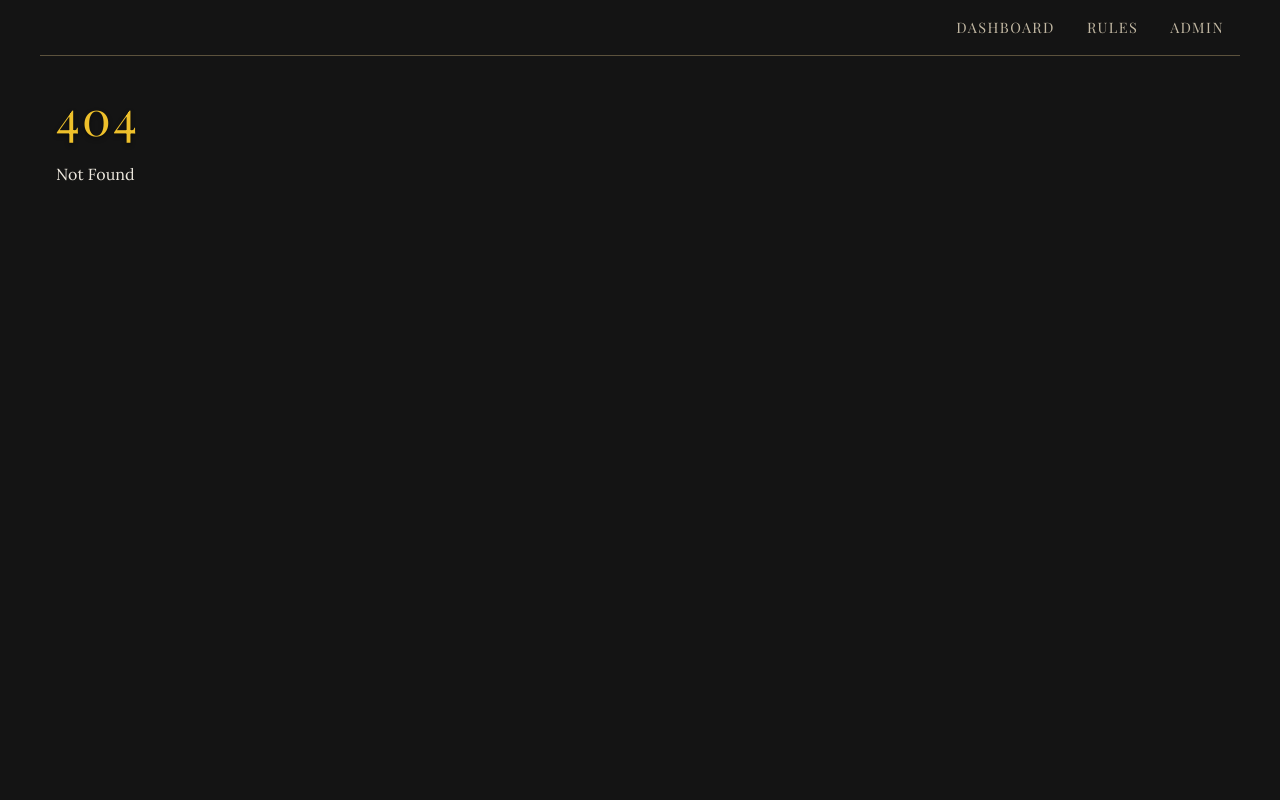
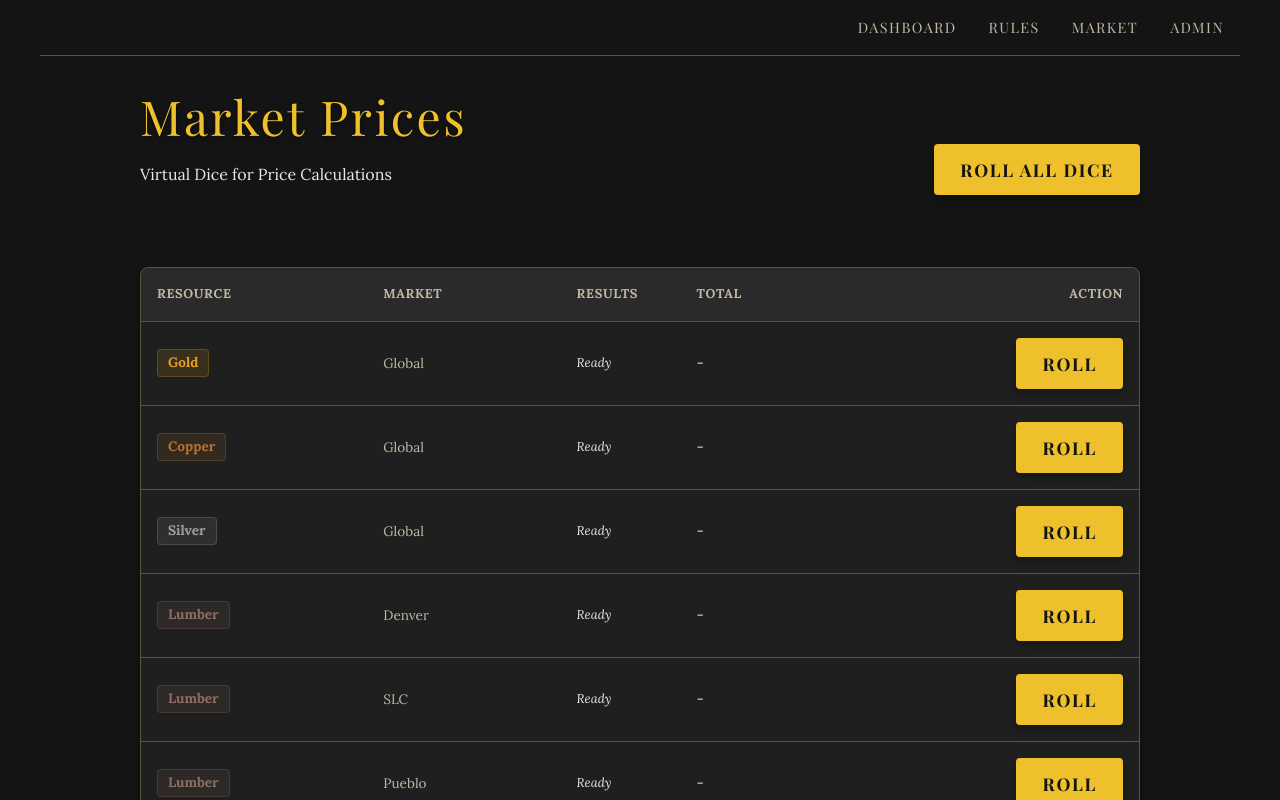
Before and after one commit to aciccarello/silverton, a SvelteKit app: page /market in a window 1280 px wide. Before the commit this address had no page. Shown: the top 800 px of the page. Built offline with nearby package versions, Linux system fonts and the light colour scheme; a web font is replaced by a local one.

Commit message:
add market roll section

```diff
--- a/src/routes/+layout.svelte
+++ b/src/routes/+layout.svelte
@@ -14,6 +14,7 @@
     <nav>
       <a href="/" class="nav-link">Dashboard</a>
       <a href="/rules" class="nav-link">Rules</a>
+      <a href="/market" class="nav-link">Market</a>
       <a href="/admin" class="nav-link">Admin</a>
     </nav>
   </header>
--- /dev/null
+++ b/src/routes/market/+page.svelte
@@ -0,0 +1,299 @@
+<script lang="ts">
+  import { onMount } from 'svelte';
+
+  // Market configurations
+  const markets = [
+    { name: 'Gold', subtitle: 'Global', dice: 1, color: '#e6a122' },
+    { name: 'Copper', subtitle: 'Global', dice: 1, color: '#b87333' },
+    { name: 'Silver', subtitle: 'Global', dice: 2, color: '#a0a0a0' },
+    { name: 'Lumber', subtitle: 'Denver', dice: 2, color: '#8d6e63' },
+    { name: 'Lumber', subtitle: 'SLC', dice: 2, color: '#8d6e63' },
+    { name: 'Lumber', subtitle: 'Pueblo', dice: 2, color: '#8d6e63' },
+    { name: 'Lumber', subtitle: 'Santa Fe', dice: 2, color: '#8d6e63' },
+    { name: 'Lumber', subtitle: 'El Paso', dice: 2, color: '#8d6e63' },
+    { name: 'Coal', subtitle: 'Denver', dice: 2, color: '#607d8b' },
+    { name: 'Coal', subtitle: 'SLC', dice: 2, color: '#607d8b' },
+    { name: 'Coal', subtitle: 'Pueblo', dice: 2, color: '#607d8b' },
+    { name: 'Coal', subtitle: 'Santa Fe', dice: 2, color: '#607d8b' },
+    { name: 'Coal', subtitle: 'El Paso', dice: 2, color: '#607d8b' }
+  ];
+
+  // State for rolls
+  let marketRolls = $state(markets.map(() => ({
+    results: [] as number[],
+    isRolling: false,
+    sum: 0
+  })));
+
+  let isGlobalRolling = $state(false);
+
+  function rollDice(index: number) {
+    return new Promise<void>((resolve) => {
+      const market = markets[index];
+      marketRolls[index].isRolling = true;
+
+      // Simulate "rolling" animation time
+      setTimeout(() => {
+        const results = Array.from({ length: market.dice }, () => Math.floor(Math.random() * 6) + 1);
+        marketRolls[index].results = results;
+        marketRolls[index].sum = results.reduce((a, b) => a + b, 0);
+        marketRolls[index].isRolling = false;
+        resolve();
+      }, 600);
+    });
+  }
+
+  async function rollAll() {
+    isGlobalRolling = true;
+    for (let i = 0; i < markets.length; i++) {
+      await rollDice(i);
+      // Optional: add a tiny extra pause between markets for better visual pacing
+      await new Promise(r => setTimeout(r, 100));
+    }
+    isGlobalRolling = false;
+  }
+
+  // Helper for dots on a die
+  function getDots(value: number) {
+    const positions = [
+      [],               // 0 (unused)
+      [4],              // 1 (center)
+      [0, 8],           // 2 (top-left, bottom-right)
+      [0, 4, 8],        // 3 (top-left, center, bottom-right)
+      [0, 2, 6, 8],     // 4 (four corners)
+      [0, 2, 4, 6, 8],  // 5 (four corners + center)
+      [0, 2, 3, 5, 6, 8] // 6 (two vertical columns)
+    ];
+    return positions[value] || [];
+  }
+</script>
+
+<svelte:head>
+  <title>Market | Silverton</title>
+</svelte:head>
+
+<div class="page-container">
+  <div class="hero animate-entrance">
+    <div style="display: flex; justify-content: space-between; align-items: flex-end; width: 100%;">
+      <div>
+        <h1>Market Prices</h1>
+        <p class="subtitle stagger-1">Virtual Dice for Price Calculations</p>
+      </div>
+      <button
+        class="btn btn-primary animate-entrance stagger-2"
+        onclick={rollAll}
+        disabled={isGlobalRolling}
+        style="margin-bottom: var(--spacing-sm);"
+      >
+        {isGlobalRolling ? 'Rolling All...' : 'Roll All Dice'}
+      </button>
+    </div>
+  </div>
+
+  <div class="card table-card animate-entrance stagger-2">
+    <table class="market-table">
+      <thead>
+        <tr>
+          <th>Resource</th>
+          <th>Market</th>
+          <th class="results-col">Results</th>
+          <th>Total</th>
+          <th style="text-align: right;">Action</th>
+        </tr>
+      </thead>
+      <tbody>
+        {#each markets as market, i}
+          <tr class="market-row">
+            <td>
+              <div class="resource-tag" style="background-color: {market.color}20; color: {market.color}; border-color: {market.color}40;">
+                {market.name}
+              </div>
+            </td>
+            <td><span class="region-text">{market.subtitle}</span></td>
+            <td class="results-col">
+              <div class="dice-row" class:rolling={marketRolls[i].isRolling}>
+                {#if marketRolls[i].isRolling}
+                  {#each Array(market.dice) as _}
+                    <div class="mini-die dummy">?</div>
+                  {/each}
+                {:else if marketRolls[i].results.length > 0}
+                  {#each marketRolls[i].results as val}
+                    <div class="mini-die">
+                      {#each Array(9) as _, dotIdx}
+                        <div class="mini-dot" class:visible={getDots(val).includes(dotIdx)}></div>
+                      {/each}
+                    </div>
+                  {/each}
+                {:else}
+                  <span class="placeholder">Ready</span>
+                {/if}
+              </div>
+            </td>
+            <td>
+              {#if marketRolls[i].results.length > 0 && !marketRolls[i].isRolling}
+                <strong class="sum-total">{marketRolls[i].sum}</strong>
+              {:else}
+                -
+              {/if}
+            </td>
+            <td style="text-align: right;">
+              <button
+                class="btn btn-sm {marketRolls[i].results.length > 0 ? 'btn-outline' : 'btn-primary'}"
+                onclick={() => rollDice(i)}
+                disabled={marketRolls[i].isRolling}
+              >
+                {marketRolls[i].isRolling ? '...' : (marketRolls[i].results.length > 0 ? 'Re-roll' : 'Roll')}
+              </button>
+            </td>
+          </tr>
+        {/each}
+      </tbody>
+    </table>
+  </div>
+</div>
+
+<style>
+  .page-container {
+    max-width: 1000px;
+    margin: 0 auto;
+  }
+
+  .table-card {
+    padding: 0;
+    overflow: hidden;
+    margin-top: var(--spacing-xl);
+  }
+
+  .market-table {
+    width: 100%;
+    border-collapse: collapse;
+    font-size: 0.95rem;
+  }
+
+  .market-table th {
+    text-align: left;
+    padding: var(--spacing-md);
+    background: rgba(255, 255, 255, 0.05);
+    color: var(--color-text-secondary);
+    font-family: var(--font-display);
+    text-transform: uppercase;
+    font-size: 0.8rem;
+    letter-spacing: 0.05em;
+    border-bottom: 1px solid var(--color-border);
+  }
+
+  .market-table td {
+    padding: var(--spacing-md);
+    border-bottom: 1px solid var(--color-border);
+    vertical-align: middle;
+  }
+
+  .market-row:hover {
+    background: rgba(255, 255, 255, 0.02);
+  }
+
+  .resource-tag {
+    display: inline-block;
+    padding: 2px 10px;
+    border-radius: 4px;
+    font-weight: bold;
+    font-size: 0.85rem;
+    border: 1px solid transparent;
+  }
+
+  .region-text {
+    color: var(--color-text-secondary);
+    font-size: 0.85rem;
+  }
+
+  .dice-type {
+    font-family: var(--font-display);
+    font-weight: 500;
+    color: var(--color-primary);
+    opacity: 0.8;
+  }
+
+  .results-col {
+    width: 120px;
+  }
+
+  .dice-row {
+    display: flex;
+    gap: 6px;
+    min-height: 32px;
+    align-items: center;
+  }
+
+  .mini-die {
+    width: 30px;
+    height: 30px;
+    background: white;
+    border-radius: 4px;
+    display: grid;
+    grid-template-columns: repeat(3, 1fr);
+    grid-template-rows: repeat(3, 1fr);
+    padding: 3px;
+    gap: 2px;
+    box-shadow: 0 2px 4px rgba(0, 0, 0, 0.2);
+    animation: bounceIn 0.3s cubic-bezier(0.175, 0.885, 0.32, 1.275);
+  }
+
+  .mini-die.dummy {
+    display: flex;
+    justify-content: center;
+    align-items: center;
+    color: var(--color-primary);
+    font-weight: bold;
+    font-size: 1rem;
+  }
+
+  .mini-dot {
+    background: #2c3e50;
+    border-radius: 50%;
+    opacity: 0;
+  }
+
+  .mini-dot.visible {
+    opacity: 1;
+  }
+
+  .sum-total {
+    color: var(--color-primary);
+    font-size: 1.1rem;
+  }
+
+  .placeholder {
+    color: var(--color-text-tertiary);
+    font-style: italic;
+    font-size: 0.8rem;
+  }
+
+  .rolling {
+    animation: shake 0.5s infinite;
+  }
+
+  @keyframes shake {
+    0% { transform: rotate(0deg); }
+    25% { transform: rotate(5deg); }
+    50% { transform: rotate(0deg); }
+    75% { transform: rotate(-5deg); }
+    100% { transform: rotate(0deg); }
+  }
+
+  @keyframes bounceIn {
+    0% { transform: scale(0.3); opacity: 0; }
+    100% { transform: scale(1); opacity: 1; }
+  }
+
+  .animate-entrance {
+    animation: fadeInUp 0.8s cubic-bezier(0.2, 0.8, 0.2, 1) forwards;
+  }
+
+  @keyframes fadeInUp {
+    from { opacity: 0; transform: translateY(20px); }
+    to { opacity: 1; transform: translateY(0); }
+  }
+
+  .stagger-1 { animation-delay: 0.1s; }
+  .stagger-2 { animation-delay: 0.2s; }
+</style>
```
